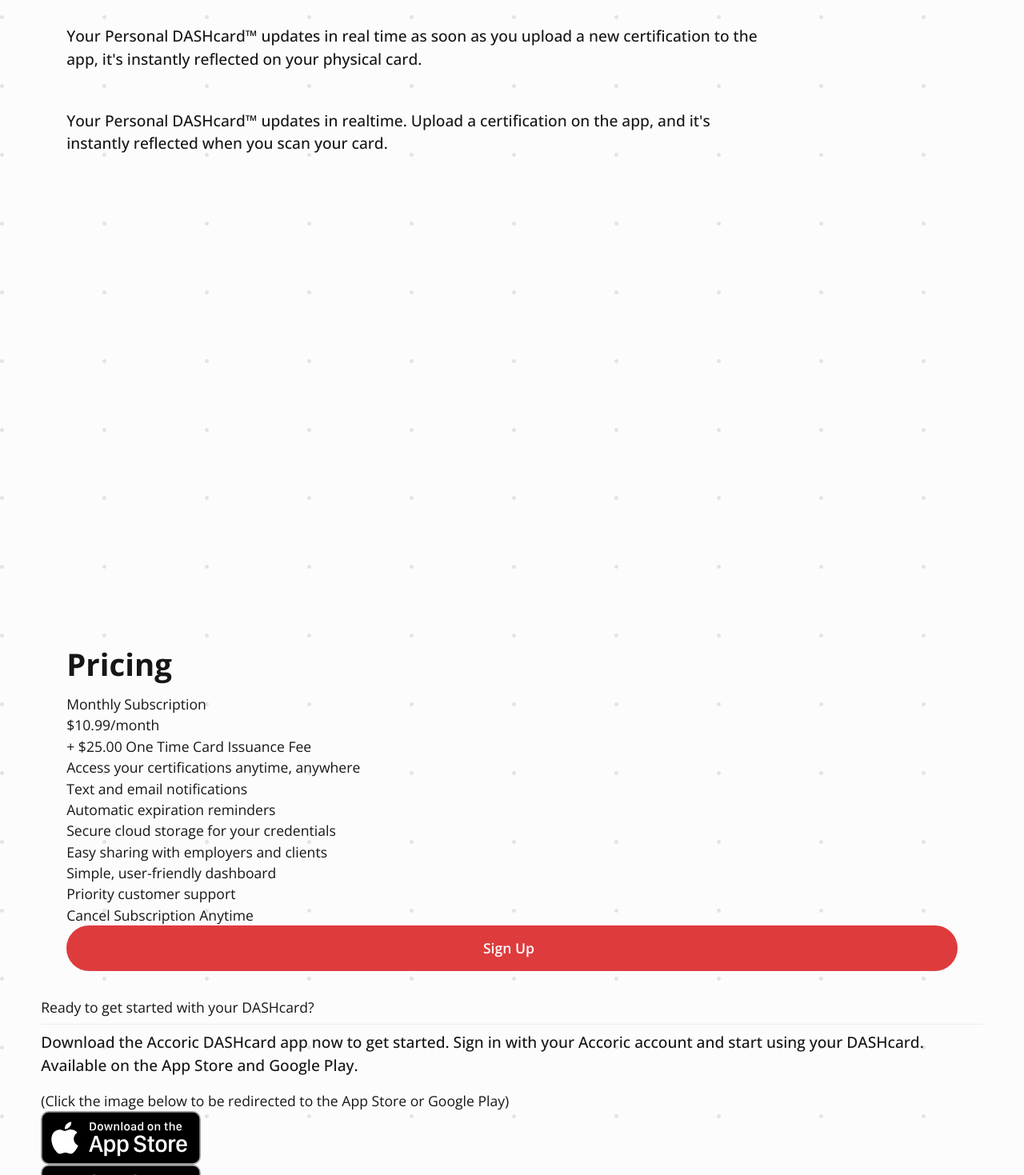
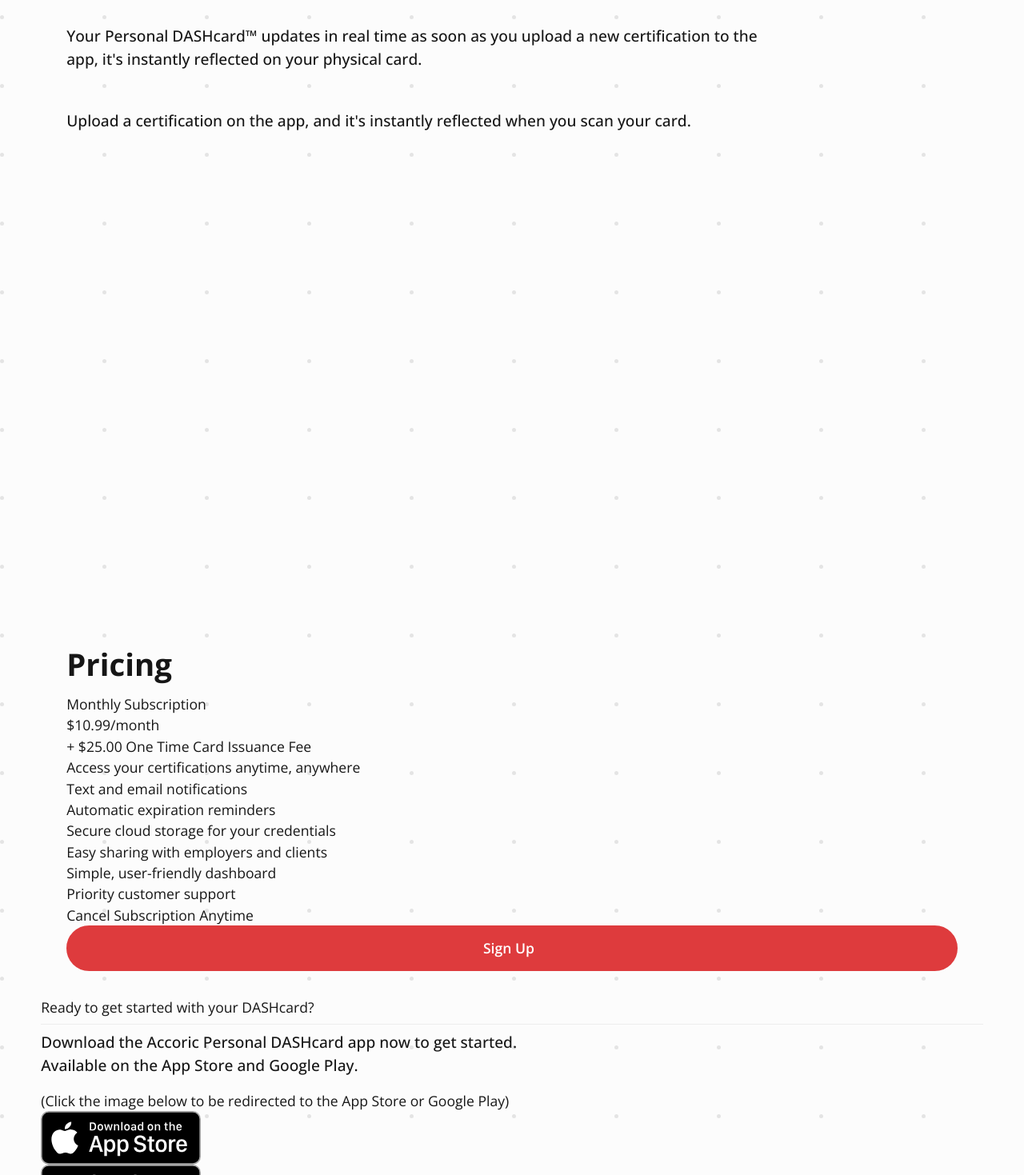
Before and after one commit to fastlinesafetytraining/accoric, a Next.js app: page /personal-dashcard in a window 1280 px wide. Shown: the part 4881-6350 px from the top of the page at 80% size. Built offline with nearby package versions, Linux system fonts and the light colour scheme; no server answers.

Commit message:
Text content changes

```diff
--- a/containers/personal-dashcard-page/AlwaysSyncSec.tsx
+++ b/containers/personal-dashcard-page/AlwaysSyncSec.tsx
@@ -38,7 +38,7 @@ export default function AlwaysSyncSec() {
 						Your Personal DASHcard™ updates in real time as soon as you upload a new certification to the app, it&apos;s instantly reflected on your physical card.
 					</p>
 					<p>
-						Your Personal DASHcard™ updates in realtime. Upload a certification on the app, and it&apos;s instantly reflected when you scan your card.
+						Upload a certification on the app, and it&apos;s instantly reflected when you scan your card.
 					</p>
 				</motion.div>
 				<motion.div
--- a/containers/personal-dashcard-page/CallToActionSec.tsx
+++ b/containers/personal-dashcard-page/CallToActionSec.tsx
@@ -12,8 +12,8 @@ export default function CallToActionSec() {
         </h2>
         <Divider size="small" />
         <p className={styles.callToActionSec__content__paragraph}>
-          Download the Accoric DASHcard app now to get started. Sign in with your Accoric account and start using your DASHcard.
-          Available on the App Store and Google Play.<br/>
+          Download the Accoric Personal DASHcard app now to get started. <br />
+          Available on the App Store and Google Play.
         </p>
         <span className={styles.callToActionSec__content__paragraph__note}>
           (Click the image below to be redirected to the App Store or Google Play)
--- a/containers/personal-dashcard-page/YourCardSec.tsx
+++ b/containers/personal-dashcard-page/YourCardSec.tsx
@@ -35,7 +35,7 @@ export default function YourCardSec() {
 						Your universal tool in total certification management.
 					</h3>
 					<p>
-						For the first time, you have a tool that&apos;s built for you, owned by you, and controlled by you.
+						For the first time, you have a tool that&apos;s <span className={styles.yourCardSec__content__text__highlight}>built</span> for you, <span className={styles.yourCardSec__content__text__highlight}>owned</span> by you, and <span className={styles.yourCardSec__content__text__highlight}>controlled</span> by you.
 					</p>
 					<p>
 						Built with technology that lets you scan, view, and share your training certifications with anyone, anywhere, anytime.
--- a/containers/personal-dashcard-page/YourCertificationSec.tsx
+++ b/containers/personal-dashcard-page/YourCertificationSec.tsx
@@ -7,7 +7,10 @@ import { SplineScene } from "@/Components/UI";
 
 export default function YourCertificationSec() {
 	const ref = useRef<HTMLDivElement>(null);
-	const { scrollYProgress } = useScroll({ target: ref, offset: ["start 60%", "end 80%"] });
+	const { scrollYProgress } = useScroll({
+		target: ref,
+		offset: ["start 60%", "end 80%"],
+	});
 	const opacity = useTransform(
 		scrollYProgress,
 		[0, 0.08, 0.7, 0.85],
@@ -19,30 +22,50 @@ export default function YourCertificationSec() {
 		[0, 1, 1, 0.5]
 	);
 	return (
-		<section ref={ref} id='yourCertification' className={styles.yourCertificationSec}>
+		<section
+			ref={ref}
+			id='yourCertification'
+			className={styles.yourCertificationSec}
+		>
 			<div className={styles.yourCertificationSec__content}>
 				<motion.div
 					style={{ opacity }}
 					className={styles.yourCertificationSec__content__text}
 				>
-					<h2 className={styles.yourCertificationSec__content__text__heading}>Proof on Demand</h2>
-					<h3 className={styles.yourCertificationSec__content__text__subHeading}>
+					<h2 className={styles.yourCertificationSec__content__text__heading}>
+						Proof on Demand
+					</h2>
+					<h3
+						className={styles.yourCertificationSec__content__text__subHeading}
+					>
 						<PiCertificateDuotone />
 						Your certifications in check.
 					</h3>
 					<p>
-						All stored
-						digitally, always ready when you need them. <br /> View, delete, and send them to anyone right from the app.
+						All stored digitally, always ready when you need them. <span className={styles.yourCertificationSec__content__text__highlight}>View</span>, <span className={styles.yourCertificationSec__content__text__highlight}>delete</span>,
+						and <span className={styles.yourCertificationSec__content__text__highlight}>send</span> them to anyone right from the app. <br />
 					</p>
 					<p>
-						Whether you&apos;re on the job site or switching companies, your certifications are ready to go. The Personal DASHcard™ makes it effortless to stay covered and stay working.
+						Store any type of certification, regardless of anywhere
+						it&apos;s from. This is a universal certification tracking tool. If you&apos;ve got a certification, you can track it.
+					</p>
+					<p>
+						Whether you&apos;re on the job site or switching companies, your
+						certifications are ready to go. The Personal DASHcard™ makes it
+						effortless to stay covered and stay working.
 					</p>
 				</motion.div>
 				<motion.div
 					style={{ opacity: opacity2 }}
 					className={styles.yourCertificationSec__content__assetContainer}
 				>
-					<SplineScene sceneId={process.env.NEXT_PUBLIC_DASHCARD_SCENE_2 as string} alt='your certifications stored digitally always ready when you need them' fallbackImage='/Images/personal-dashcard/certification-screen.webp' width={600} height={600} />
+					<SplineScene
+						sceneId={process.env.NEXT_PUBLIC_DASHCARD_SCENE_2 as string}
+						alt='your certifications stored digitally always ready when you need them'
+						fallbackImage='/Images/personal-dashcard/certification-screen.webp'
+						width={600}
+						height={600}
+					/>
 				</motion.div>
 			</div>
 		</section>
```
